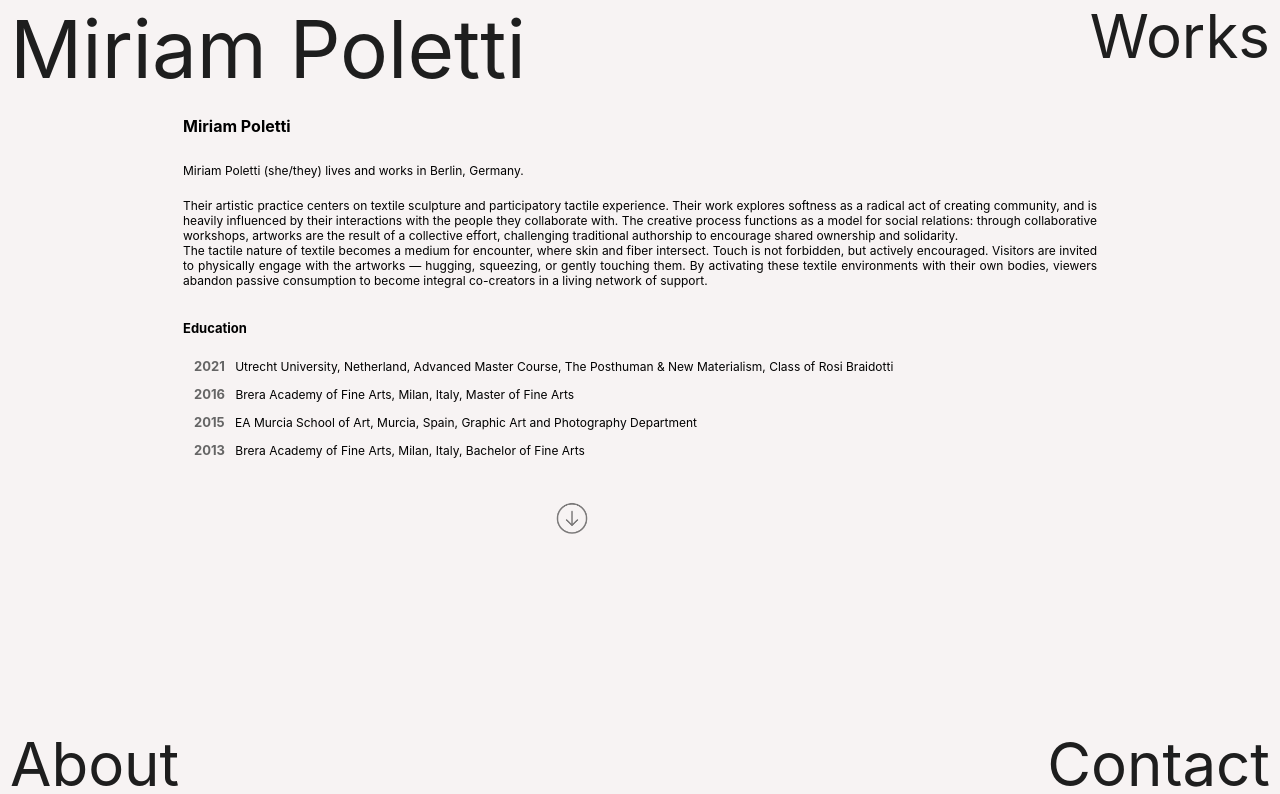
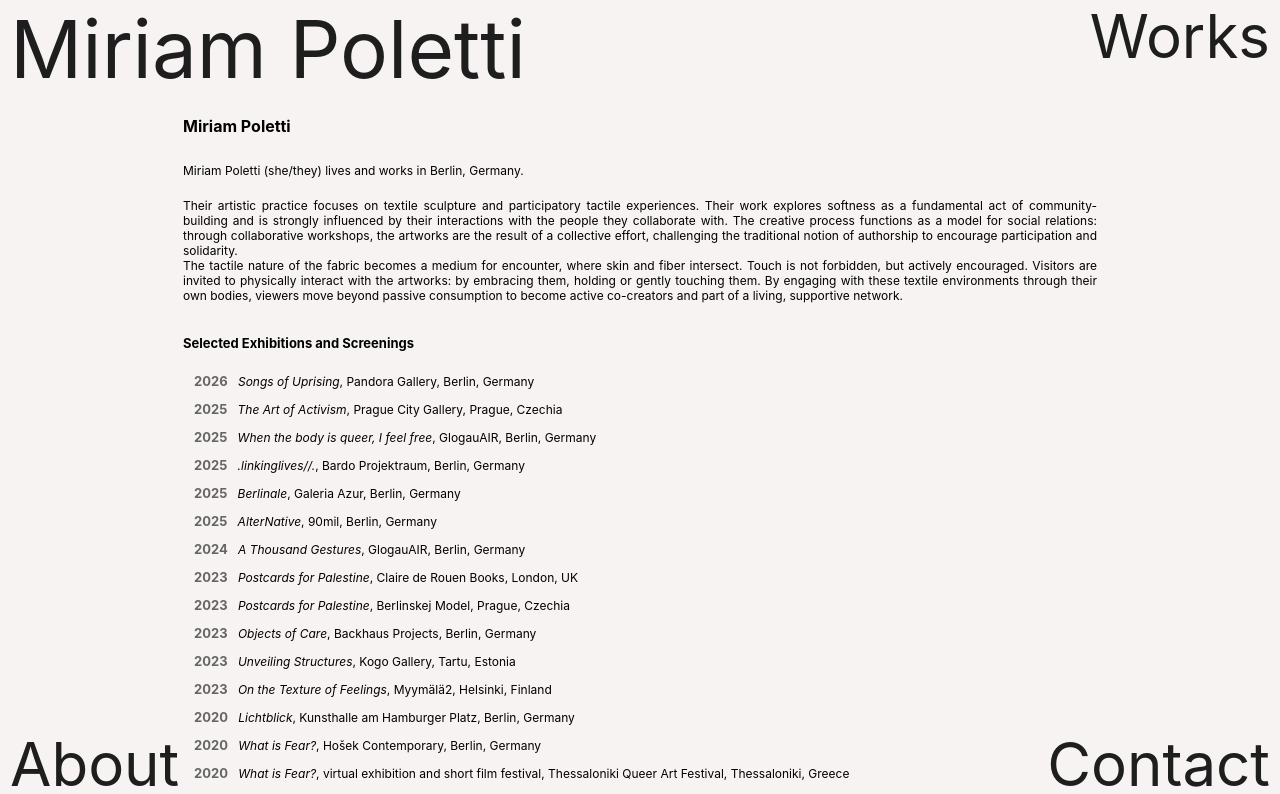
Before and after one commit to miriam-plt/portfolio, a React (Create React App) app: page /about in a window 1280 px wide. Shown: the top 794 px of the page. Built offline with nearby package versions, Linux system fonts and the light colour scheme; the HTML template or start-up script is replaced by a standard one; a web font is replaced by a local one.

Commit message:
updated about page

```diff
--- a/src/Pages/About/index.js
+++ b/src/Pages/About/index.js
@@ -40,24 +40,23 @@ const About = () => {
                 <div className='about'>
                     <h6>Miriam Poletti (she/they) lives and works in Berlin, Germany.</h6>
                     <br />
-                    <h6>Their artistic practice centers on textile sculpture and participatory tactile experience.
-                    Their work explores softness as a radical act of creating community, and is heavily influenced by their interactions with the people they collaborate with. The creative process functions as a model for social relations: through collaborative workshops, artworks are the result of a collective effort, challenging traditional authorship to encourage shared ownership and solidarity.</h6>
                     <h6>
-                    The tactile nature of textile becomes a medium for encounter, where skin and fiber intersect. Touch is not forbidden, but actively encouraged. Visitors are invited to physically engage with the artworks — hugging, squeezing, or gently touching them. By activating these textile environments with their own bodies, viewers abandon passive consumption to become integral co-creators in a living network of support.</h6>
+                    Their artistic practice focuses on textile sculpture and participatory tactile experiences.
+                    Their work explores softness as a fundamental act of community-building and is strongly influenced by
+                    their interactions with the people they collaborate with. The creative process functions as a model for
+                    social relations: through collaborative workshops, the artworks are the result of a collective effort,
+                    challenging the traditional notion of authorship to encourage participation and solidarity.
+                    </h6>
+                    <h6>
+                    The tactile nature of the fabric becomes a medium for encounter, where skin and fiber intersect.
+                    Touch is not forbidden, but actively encouraged. Visitors are invited to physically interact with the
+                    artworks: by embracing them, holding or gently touching them. By engaging with these textile
+                    environments through their own bodies, viewers move beyond passive consumption to become active
+                    co-creators and part of a living, supportive network.
+                    </h6>
 
                 </div>
 
-                <h5 className='cv-category-title'>Education</h5>
-                    <p><b>2021</b> Utrecht University, Netherland, Advanced Master Course, The Posthuman & New Materialism, Class of Rosi Braidotti</p>
-                    <p><b>2016</b> Brera Academy of Fine Arts, Milan, Italy, Master of Fine Arts</p>
-                    <p><b>2015</b> EA Murcia School of Art, Murcia, Spain, Graphic Art and Photography Department</p>
-                    <p><b>2013</b> Brera Academy of Fine Arts, Milan, Italy, Bachelor of Fine Arts</p>
-
-                <img className='arrow' src={arrowDown} alt='arrow' onClick={handleClick1} />
-            </div>}
-
-
-            {exhibitionsShown && <div className='cv-section exhibitions'>
                 <h5 className='cv-category-title'>Selected Exhibitions and Screenings</h5>
                     <p><b>2026</b> <i>Songs of Uprising</i>, Pandora Gallery, Berlin, Germany</p>
                     <p><b>2025</b> <i>The Art of Activism</i>, Prague City Gallery, Prague, Czechia</p>
@@ -66,8 +65,8 @@ const About = () => {
                     <p><b>2025</b> <i>Berlinale</i>, Galeria Azur, Berlin, Germany</p>
                     <p><b>2025</b> <i>AlterNative</i>, 90mil, Berlin, Germany</p>
                     <p><b>2024</b> <i>A Thousand Gestures</i>, GlogauAIR, Berlin, Germany</p>
-                    <p><b>2023</b> <i>Postcards for Palestine: Humanitarian Fundraising Exhibition</i>, Claire de Rouen Books, London, UK</p>
-                    <p><b>2023</b> <i>Postcards for Palestine: Humanitarian Fundraising Exhibition</i>, Berlinskej Model, Prague, Czechia</p>
+                    <p><b>2023</b> <i>Postcards for Palestine</i>, Claire de Rouen Books, London, UK</p>
+                    <p><b>2023</b> <i>Postcards for Palestine</i>, Berlinskej Model, Prague, Czechia</p>
                     <p><b>2023</b> <i>Objects of Care</i>, Backhaus Projects, Berlin, Germany</p>
                     <p><b>2023</b> <i>Unveiling Structures</i>, Kogo Gallery, Tartu, Estonia</p>
                     <p><b>2023</b> <i>On the Texture of Feelings</i>, Myymälä2, Helsinki, Finland</p>
@@ -91,9 +90,15 @@ const About = () => {
                     <p><b>2016</b> <i>Sguardi sulla pietra</i>, Tones on the Stones, Historic Quarry of Croppo of Trontano, VCO, Italy</p>
                     <p><b>2016</b> <i>Era pacifica pare</i>, Careof, Milan, Italy</p>
 
+                <img className='arrow' src={arrowDown} alt='arrow' onClick={handleClick1} />
+            </div>}
+
+
+            {exhibitionsShown && <div className='cv-section exhibitions'>
+
                     <h5 className='cv-category-title'>Workshops & Talks</h5>
                     <p><b>2026</b> <i>Who Do We Leave Behind When We Come Together?</i>, January 2026, Das Gift, Berlin, Germany</p>
-                    <p><b>2025</b> <i>Talk: Sustaining Creative Resistance</i>, part of "Activism Futures: Reimagining Human Rights Activism", November 2025, Kairos, London</p>
+                    <p><b>2025</b> <i>Talk: Sustaining Creative Resistance</i>, part of "Artivism Futures: Reimagining Human Rights Activism", November 2025, Kairos, London</p>
                     <p><b>2025</b> <i>Podcast: Artistic Denunciation and New Ways of Doing Human Rights</i>, November 2025, “Rights in Dialogue: Voices in Art and Activism”</p>
                     <p><b>2025</b> <i>Gear Up: Making a kit for protest</i>, September 2025, Leila, Milan, Italy</p>
                     <p><b>2025</b> <i>Gear Up: Making a kit for protest</i>, w/ Jona Wolf & abstraqt, April-May 2025, 90mil, Berlin, Germany</p>
@@ -104,18 +109,18 @@ const About = () => {
                     <p><b>2023</b> <i>Nest: Sewing Circle</i>, November 2023, Backhaus Projects, Berlin, Germany</p>
                     <p><b>2023</b> <i>Shoulder to Shoulder: Sewing Circle</i>, June 2023, Töölö library, Helsinki, Finland</p>
 
+                    <h5 className='cv-category-title'>Grants & Residencies</h5>
+                    <p><b>2026</b> CultureAndHealth Project Grant, co-funded by the European Union</p>
+                    <p><b>2025</b> Art Rights Truth Project Grant, funded by Amnesty International and the Arts and Humanities Research Council at the University of York, UK</p>
+                    <p><b>2024</b> Berlin Guest Prize promoted by Memoria Artística Chema Alvargonzalez, GlogauAIR, Berlin, Germany</p>
+                    <p><b>2023</b> Artist Residency, funded by the European Union and implemented by the Goethe-Institut, Myymälä2, Helsinki, Finland</p>
+                    <p><b>2022</b> Research Residency, DeStructura, multidimensional pan-European initiative, co-funded by the European Union, Tallinn and Narva, Estonia</p>
+
                 <img className='arrow' src={arrowDown} alt='arrow' onClick={handleClick2} />
             </div>}
 
 
             {grantsShown && <div className='cv-section grants'>
-                <h5 className='cv-category-title'>Grants & Residencies</h5>
-                    <p><b>2025</b> Art Rights Truth Project Grant, funded by Amnesty International and the Arts and Humanities Research Council at the University of York, UK</p>
-                    <p><b>2024</b> Berlin Guest Prize promoted by Memoria Artística Chema Alvargonzalez, GlogauAIR, Berlin, Germany</p>
-                    <p><b>2023</b> Artist Residency, funded by the European Union and implemented by the Goethe-Institut, Myymälä2, Helsinki, Finland</p>
-                    <p><b>2022</b> Research Residency, DeStructura, multidimensional pan-European initiative, co-funded by the European Union, Tallinn and Narva, Estonia</p>
-                    <p><b>2016</b> Nomination Ricas Award, Milan, Italy</p>
-                    <p><b>2015</b> Lombardi Croci Foundation study scholarship for Fine Arts</p>
 
                 <h5 className='cv-category-title'>Press</h5>
                     <p><b>2025</b> <i>‘Linking Lives interview with the artist: Miriam Poletti‘</i>, Karne Kunst, February 2025 <a href="https://www.karnekunst.com/linking-lives-exhibition-interview-with-the-artist-miriam-poletti/" target="_blank" rel="noreferrer" className='a-link'> [LINK] </a> </p>
@@ -128,12 +133,18 @@ const About = () => {
                     <p><b>2018</b><i>‘Lonely Girl Phenomenology‘</i>, Love & Politics, Freigeist Verlag, Berlin, Germany </p>
 
                 <h5 className='cv-category-title'>Collaborative projects</h5>
-                    <p><b>2025</b> <i>Gear Up!</i>, Workshop series and zines, 90mil, Berlin, Germany</p>
+                    <p><b>2025</b> <i>Gear Up!</i>, Workshop series and zines, Berlin, Germany</p>
                     <p><b>2023</b> <i>Screens*Scream*Sex - Public Rehearsal</i>, Fondation Beyeler, Riehen, Switzerland</p>
                     <p><b>2023</b> <i>Screens*Scream*Sex - On Pleasure</i>, Zentralwäscherei, Zürich, Switzerland</p>
                     <p><b>2023</b> <i>Screens*Scream*Sex - Lecture Performance</i>, Kunstverein Freiburg, Germany</p>
                     <p><b>2023</b> <i>On The Brief All Encompassing Loss of Self</i>, film <a href="https://vimeo.com/841630995" target="_blank" rel="noreferrer" className='a-link'> [LINK] </a> </p>
                     <p><b>2018</b> <i>Patatas Guerra</i>, nomadic exhibition series <a href="https://sciences.earth/patatas-guerra/" target="_blank" rel="noreferrer" className='a-link'> [LINK] </a> </p>
+
+                <h5 className='cv-category-title'>Education</h5>
+                    <p><b>2021</b> Utrecht University, Netherland, Advanced Master Course, The Posthuman & New Materialism, Class of Rosi Braidotti</p>
+                    <p><b>2016</b> Brera Academy of Fine Arts, Milan, Italy, Master of Fine Arts</p>
+                    <p><b>2015</b> EA Murcia School of Art, Murcia, Spain, Graphic Art and Photography Department</p>
+                    <p><b>2013</b> Brera Academy of Fine Arts, Milan, Italy, Bachelor of Fine Arts</p>
 
                 <img className='arrow' src={arrowTop} alt='arrow' onClick={handleClick3} />
             </div>}
```
